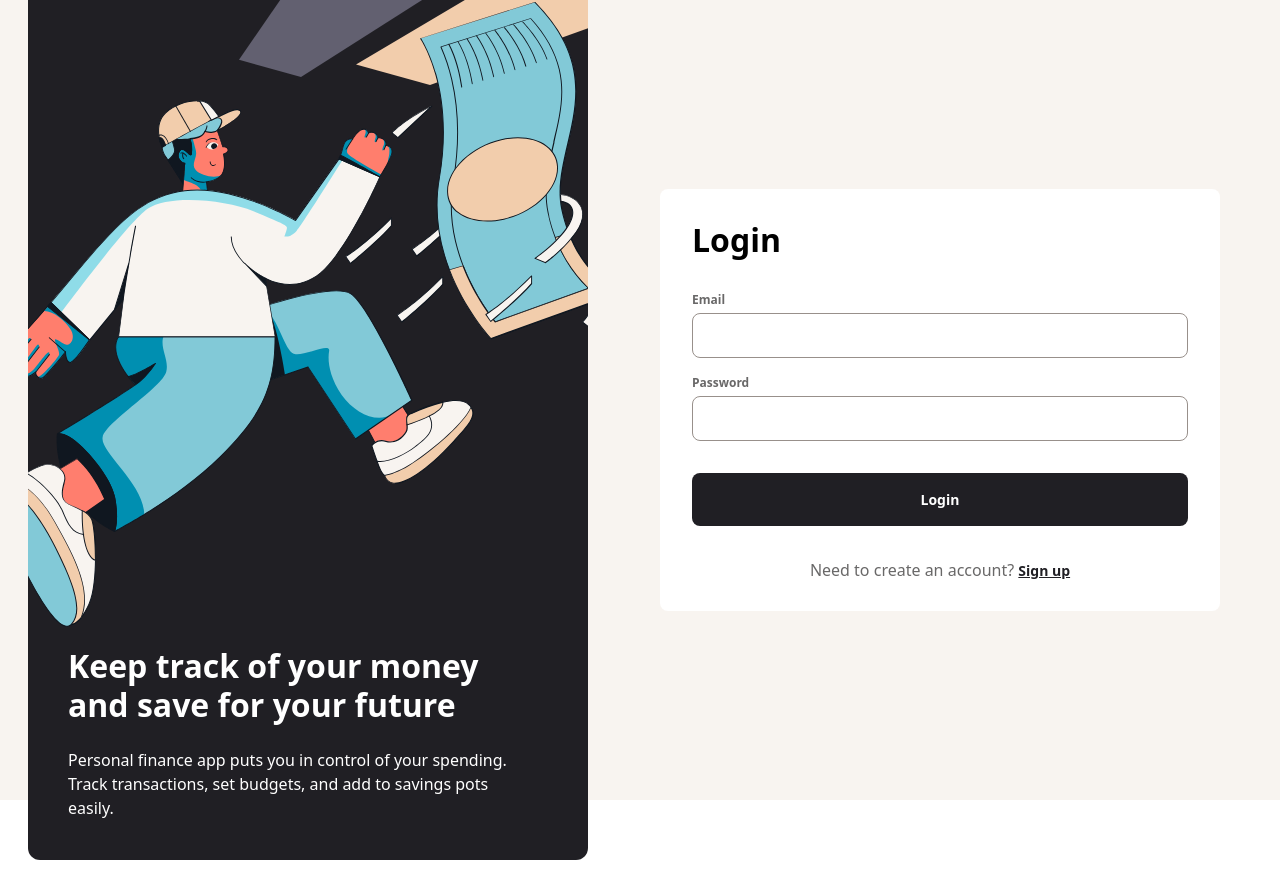
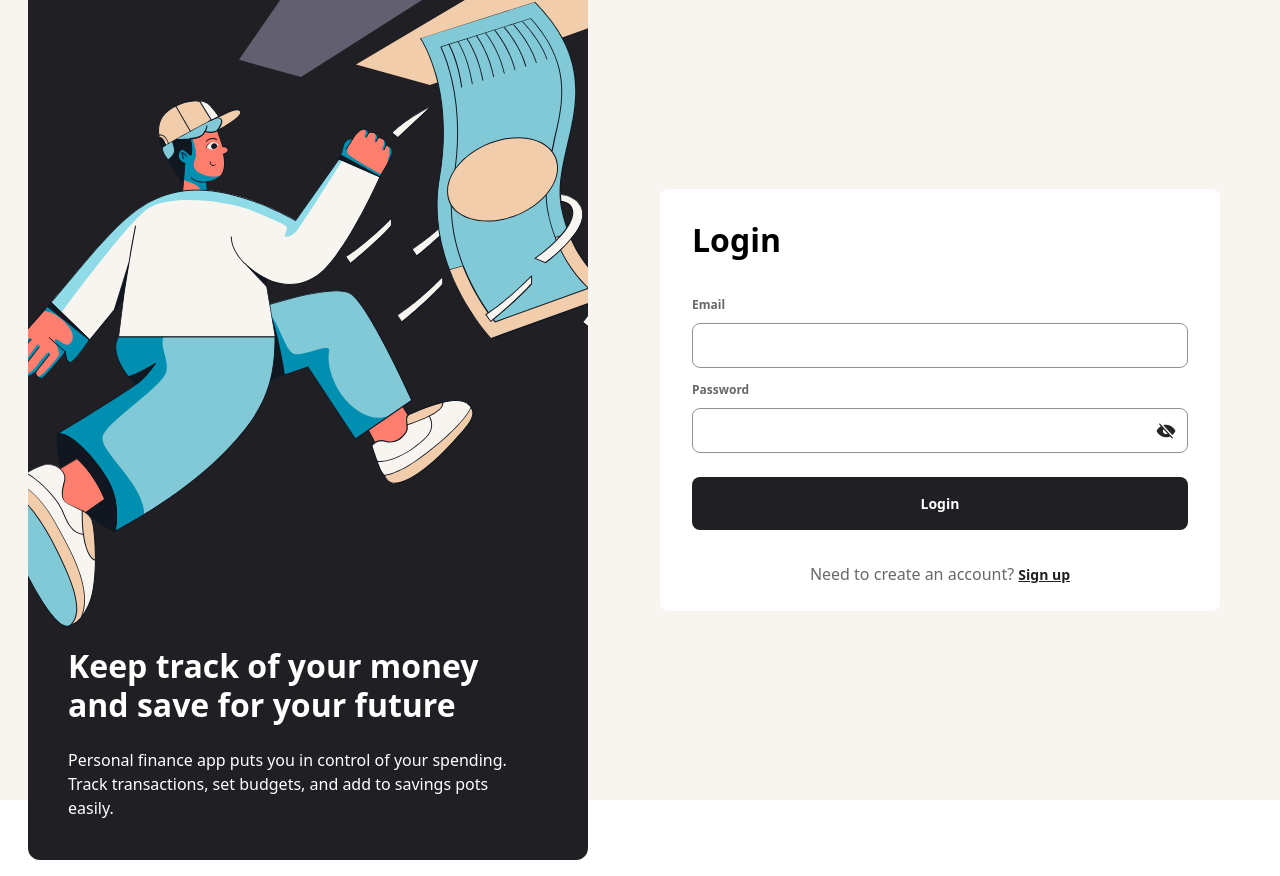
Before and after one commit to RicardoAymay/personal-finance, a Next.js app: page / in a window 1280 px wide. Built offline with nearby package versions, Linux system fonts and the light colour scheme.

Commit message:
login form ready

```diff
--- a/package.json
+++ b/package.json
@@ -9,6 +9,9 @@
     "lint": "next lint"
   },
   "dependencies": {
+    "@fortawesome/fontawesome-svg-core": "^6.7.0",
+    "@fortawesome/free-solid-svg-icons": "^6.7.0",
+    "@fortawesome/react-fontawesome": "^0.2.2",
     "@hookform/resolvers": "^3.9.1",
     "next": "15.0.3",
     "personal-app-challenge": "file:",
--- a/src/app/login/components/form/LoginForm.tsx
+++ b/src/app/login/components/form/LoginForm.tsx
@@ -1,5 +1,5 @@
 'use client'
-import React from 'react'
+import React, { useState } from 'react'
 import Input from '../input/Input'
 import Link from 'next/link'
 import { SubmitHandler, useForm } from 'react-hook-form'
@@ -7,8 +7,8 @@ import { z } from 'zod'
 import { zodResolver } from '@hookform/resolvers/zod'
 
 const LoginSchema = z.object({
-    'loginUserEmail': z.string().email({message:"Invalid data format"}).min(5, {message: "E-mail is too short"}).trim().toLowerCase(),
-    'loginUserPassword': z.string()
+    'userEmail': z.string().email({message:"Invalid data format"}).min(5, {message: "E-mail is too short"}).trim().toLowerCase(),
+    'userPassword': z.string()
 })
 
 interface FormValues {
@@ -19,11 +19,13 @@ userPassword: string,
 const LoginForm = () => {
     const {register, handleSubmit, formState: {errors}} = useForm<FormValues>({resolver: zodResolver(LoginSchema), mode: 'onBlur'})
     const onSubmit: SubmitHandler<FormValues> = (data) => {console.log(data)}
+    const [visible, setVisible] = useState<boolean>(false)
+
   return (
     <form  className="flex flex-col flex-1"  onSubmit={handleSubmit(onSubmit)}>
         <Input labelText='Email' id='loginUserEmail' {...register("userEmail")} />
-        <Input labelText='Password' id='loginUserPassword' {...register("userPassword")} />
-        <button className='h-[53px] mt-6 bg-grey-900 text-white text-preset-4-bold rounded-lg flex items-center justify-center'>Login</button>
+        <Input labelText='Password' visible={visible} setVisible={setVisible} type={visible ? "text" : "password"} id='loginUserPassword' icon {...register("userPassword")} />
+        <button type='submit' className='h-[53px] mt-6 bg-grey-900 text-white text-preset-4-bold rounded-lg flex items-center justify-center'>Login</button>
         <p className='text-center mt-8 text-preset-4 text-grey-500'>Need to create an account? <Link className='text-grey-900 text-preset-4-bold underline' href={"/signup"}> Sign up</Link></p>
     </form>
   )
--- a/src/app/login/components/input/Input.tsx
+++ b/src/app/login/components/input/Input.tsx
@@ -1,18 +1,52 @@
-import { forwardRef, InputHTMLAttributes } from "react"
-
+import { Dispatch, forwardRef, InputHTMLAttributes, SetStateAction } from "react"
+import hide from "../../../../assets/images/icon-hide-password.svg"
+import show from "../../../../assets/images/icon-show-password.svg"
+import Image from "next/image";
 interface InputProps extends InputHTMLAttributes<HTMLInputElement> {
     labelText?: string;
-    icon?: string
+    icon?: boolean
     colorTag?: string
+    visible?: boolean
+    setVisible?: Dispatch<SetStateAction<boolean>>;
   }
-
-const Input = forwardRef<HTMLInputElement, InputProps> (({name = '', labelText, type = 'text', id, ...props}, ref) => {
-  return (
-    <label className="flex flex-col mb-2 mt-2" htmlFor={id}>
-        <span className="text-preset-5-bold text-grey-500 mb-1">{labelText}</span>
-        <input className="border border-beige-500 h-[45px] rounded-lg indent-2" type={type} name={name} id={id} ref={ref} {...props}></input>
-    </label>
-  )
-})
+  const Input = forwardRef<HTMLInputElement, InputProps> (({name, visible, setVisible, labelText, type, icon, id, ...props}, ref) => {
+    const handleVisibility = () =>{
+      if (setVisible){
+        setVisible(!visible)
+      }
+    }
+    return (
+      <fieldset className="flex flex-col">
+        {labelText && (
+          <label className="mb-2 mt-2" htmlFor={id}>
+            <span className="text-preset-5-bold text-grey-500 mb-1">{labelText}</span>
+          </label>
+        )}
+        <div className="w-full flex relative">
+          <input
+            className="border border-beige-500 h-[45px] rounded-lg indent-2 w-full pr-10"
+            type={visible ? "text" : "password"} // Dynamically set input type
+            name={name}
+            id={id}
+            ref={ref}
+            {...props}
+          />
+          {icon && (
+            <div
+              className="absolute right-3 top-1/2 transform -translate-y-1/2 cursor-pointer z-10"
+              onClick={handleVisibility}
+            >
+              <Image
+                className="h-5 w-5"
+                src={visible ? show : hide} // Dynamically update the image source
+                alt={visible ? "Hide Password" : "Show Password"}
+              />
+            </div>
+          )}
+        </div>
+      </fieldset>
+    );
+  }
+);
 
 export default Input
```
Also changed, not shown: 1 other file (tests, documents, lock files or other folders).
